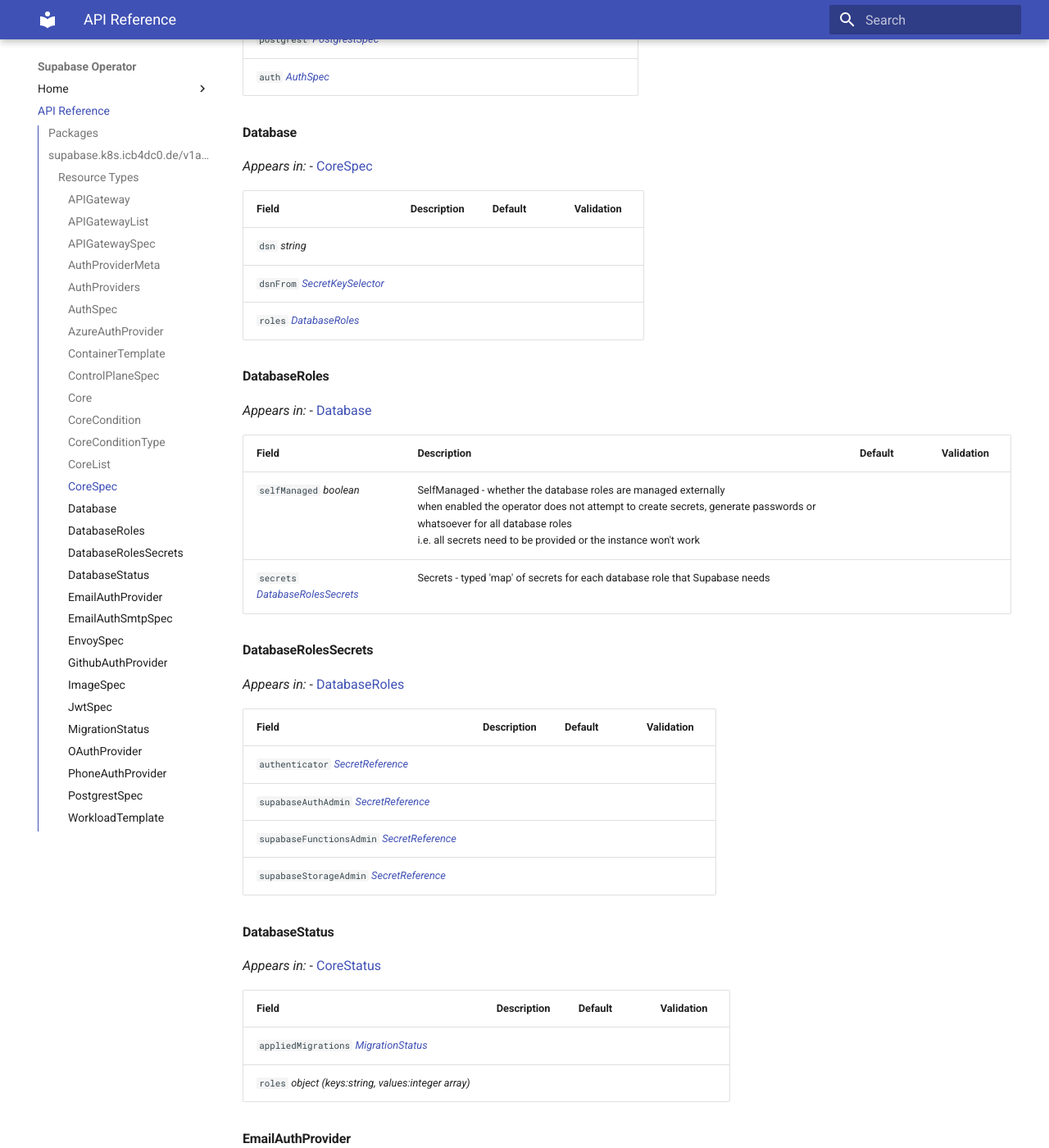
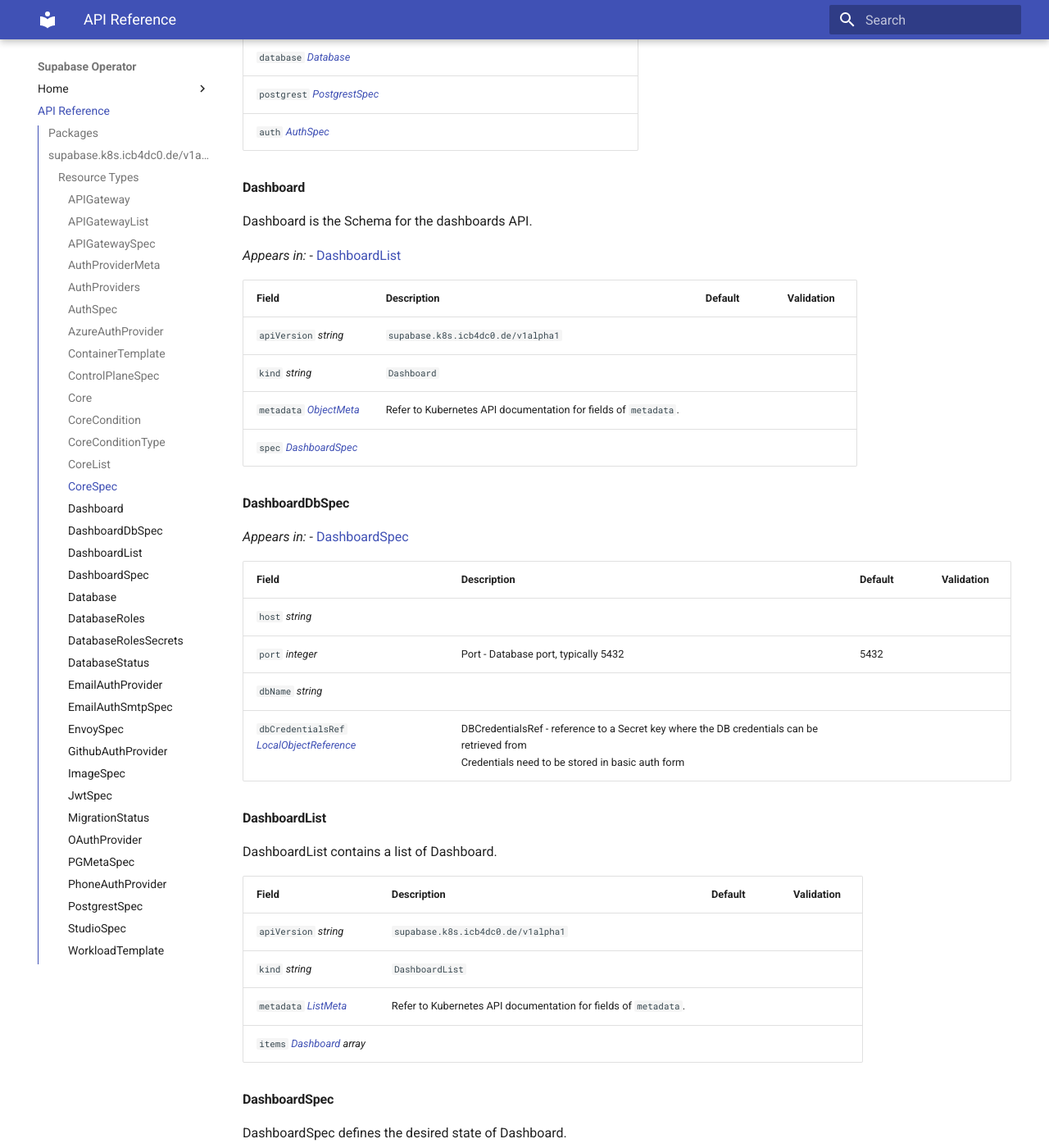
Before and after one commit to prskr/supabase-operator, an MkDocs documentation site: the page built from docs/api/supabase.k8s.icb4dc0.de.md, in a window 1280 px wide and 1400 px high, scrolled down 5385 px. Shown: the whole window at 82% size. Built offline with MkDocs 1.6.1 and Material for MkDocs 9.7.7, drawn with Linux system fonts in a browser that asks for light colours; some of the changed text lies outside the part shown.

```diff
--- a/docs/api/supabase.k8s.icb4dc0.de.md
+++ b/docs/api/supabase.k8s.icb4dc0.de.md
@@ -13,6 +13,8 @@ Package v1alpha1 contains API Schema definitions for the supabase v1alpha1 API g
 - [APIGatewayList](#apigatewaylist)
 - [Core](#core)
 - [CoreList](#corelist)
+- [Dashboard](#dashboard)
+- [DashboardList](#dashboardlist)
 
 
 
@@ -282,6 +284,82 @@ _Appears in:_
 
 
 
+#### Dashboard
+
+
+
+Dashboard is the Schema for the dashboards API.
+
+
+
+_Appears in:_
+- [DashboardList](#dashboardlist)
+
+| Field | Description | Default | Validation |
+| --- | --- | --- | --- |
+| `apiVersion` _string_ | `supabase.k8s.icb4dc0.de/v1alpha1` | | |
+| `kind` _string_ | `Dashboard` | | |
+| `metadata` _[ObjectMeta](https://kubernetes.io/docs/reference/generated/kubernetes-api/v1.30/#objectmeta-v1-meta)_ | Refer to Kubernetes API documentation for fields of `metadata`. |  |  |
+| `spec` _[DashboardSpec](#dashboardspec)_ |  |  |  |
+
+
+#### DashboardDbSpec
+
+
+
+
+
+
+
+_Appears in:_
+- [DashboardSpec](#dashboardspec)
+
+| Field | Description | Default | Validation |
+| --- | --- | --- | --- |
+| `host` _string_ |  |  |  |
+| `port` _integer_ | Port - Database port, typically 5432 | 5432 |  |
+| `dbName` _string_ |  |  |  |
+| `dbCredentialsRef` _[LocalObjectReference](https://kubernetes.io/docs/reference/generated/kubernetes-api/v1.30/#localobjectreference-v1-core)_ | DBCredentialsRef - reference to a Secret key where the DB credentials can be retrieved from<br />Credentials need to be stored in basic auth form |  |  |
+
+
+#### DashboardList
+
+
+
+DashboardList contains a list of Dashboard.
+
+
+
+
+
+| Field | Description | Default | Validation |
+| --- | --- | --- | --- |
+| `apiVersion` _string_ | `supabase.k8s.icb4dc0.de/v1alpha1` | | |
+| `kind` _string_ | `DashboardList` | | |
+| `metadata` _[ListMeta](https://kubernetes.io/docs/reference/generated/kubernetes-api/v1.30/#listmeta-v1-meta)_ | Refer to Kubernetes API documentation for fields of `metadata`. |  |  |
+| `items` _[Dashboard](#dashboard) array_ |  |  |  |
+
+
+#### DashboardSpec
+
+
+
+DashboardSpec defines the desired state of Dashboard.
+
+
+
+_Appears in:_
+- [Dashboard](#dashboard)
+
+| Field | Description | Default | Validation |
+| --- | --- | --- | --- |
+| `db` _[DashboardDbSpec](#dashboarddbspec)_ |  |  |  |
+| `pgMeta` _[PGMetaSpec](#pgmetaspec)_ | PGMeta | \{  \} |  |
+| `studio` _[StudioSpec](#studiospec)_ | Studio | \{  \} |  |
+
+
+
+
 #### Database
 
 
@@ -330,10 +408,11 @@ _Appears in:_
 
 | Field | Description | Default | Validation |
 | --- | --- | --- | --- |
-| `authenticator` _[SecretReference](https://kubernetes.io/docs/reference/generated/kubernetes-api/v1.30/#secretreference-v1-core)_ |  |  |  |
-| `supabaseAuthAdmin` _[SecretReference](https://kubernetes.io/docs/reference/generated/kubernetes-api/v1.30/#secretreference-v1-core)_ |  |  |  |
-| `supabaseFunctionsAdmin` _[SecretReference](https://kubernetes.io/docs/reference/generated/kubernetes-api/v1.30/#secretreference-v1-core)_ |  |  |  |
-| `supabaseStorageAdmin` _[SecretReference](https://kubernetes.io/docs/reference/generated/kubernetes-api/v1.30/#secretreference-v1-core)_ |  |  |  |
+| `supabaseAdmin` _[LocalObjectReference](https://kubernetes.io/docs/reference/generated/kubernetes-api/v1.30/#localobjectreference-v1-core)_ |  |  |  |
+| `authenticator` _[LocalObjectReference](https://kubernetes.io/docs/reference/generated/kubernetes-api/v1.30/#localobjectreference-v1-core)_ |  |  |  |
+| `supabaseAuthAdmin` _[LocalObjectReference](https://kubernetes.io/docs/reference/generated/kubernetes-api/v1.30/#localobjectreference-v1-core)_ |  |  |  |
+| `supabaseFunctionsAdmin` _[LocalObjectReference](https://kubernetes.io/docs/reference/generated/kubernetes-api/v1.30/#localobjectreference-v1-core)_ |  |  |  |
+| `supabaseStorageAdmin` _[LocalObjectReference](https://kubernetes.io/docs/reference/generated/kubernetes-api/v1.30/#localobjectreference-v1-core)_ |  |  |  |
 
 
 #### DatabaseStatus
@@ -501,6 +580,22 @@ _Appears in:_
 | `url` _string_ |  |  |  |
 
 
+#### PGMetaSpec
+
+
+
+
+
+
+
+_Appears in:_
+- [DashboardSpec](#dashboardspec)
+
+| Field | Description | Default | Validation |
+| --- | --- | --- | --- |
+| `workloadTemplate` _[WorkloadTemplate](#workloadtemplate)_ | WorkloadTemplate - customize the pg-meta deployment |  |  |
+
+
 #### PhoneAuthProvider
 
 
@@ -530,11 +625,27 @@ _Appears in:_
 
 | Field | Description | Default | Validation |
 | --- | --- | --- | --- |
-| `schemas` _string array_ | Schemas - schema where PostgREST is looking for objects (tables, views, functions, ...) | [public graphql_public] | UniqueItems: true <br /> |
-| `extraSearchPath` _string array_ | ExtraSearchPath - Extra schemas to add to the search_path of every request.<br />These schemas tables, views and functions don’t get API endpoints, they can only be referred from the database objects inside your db-schemas. | [public extensions] | UniqueItems: true <br /> |
+| `schemas` _string array_ | Schemas - schema where PostgREST is looking for objects (tables, views, functions, ...) | [public graphql_public] |  |
+| `extraSearchPath` _string array_ | ExtraSearchPath - Extra schemas to add to the search_path of every request.<br />These schemas tables, views and functions don’t get API endpoints, they can only be referred from the database objects inside your db-schemas. | [public extensions] |  |
 | `anonRole` _string_ | AnonRole - name of the anon role | anon |  |
 | `maxRows` _integer_ | MaxRows - maximum number of rows PostgREST will load at a time | 1000 |  |
 | `workloadTemplate` _[WorkloadTemplate](#workloadtemplate)_ | WorkloadTemplate - customize the PostgREST workload |  |  |
+
+
+#### StudioSpec
+
+
+
+
+
+
+
+_Appears in:_
+- [DashboardSpec](#dashboardspec)
+
+| Field | Description | Default | Validation |
+| --- | --- | --- | --- |
+| `workloadTemplate` _[WorkloadTemplate](#workloadtemplate)_ | WorkloadTemplate - customize the studio deployment |  |  |
 
 
 #### WorkloadTemplate
@@ -548,11 +659,13 @@ _Appears in:_
 _Appears in:_
 - [AuthSpec](#authspec)
 - [EnvoySpec](#envoyspec)
+- [PGMetaSpec](#pgmetaspec)
 - [PostgrestSpec](#postgrestspec)
+- [StudioSpec](#studiospec)
 
 | Field | Description | Default | Validation |
 | --- | --- | --- | --- |
 | `replicas` _integer_ |  |  |  |
 | `securityContext` _[PodSecurityContext](https://kubernetes.io/docs/reference/generated/kubernetes-api/v1.30/#podsecuritycontext-v1-core)_ |  |  |  |
 | `additionalLabels` _object (keys:string, values:string)_ |  |  |  |
-| `workload` _[ContainerTemplate](#containertemplate)_ |  |  |  |
+| `workload` _[ContainerTemplate](#containertemplate)_ | Workload - customize the container template of the workload |  |  |
```
Also changed, not shown: other parts of docs/api/supabase.k8s.icb4dc0.de.md (+1 -1 lines), .husky.toml (added), 2 other files.
